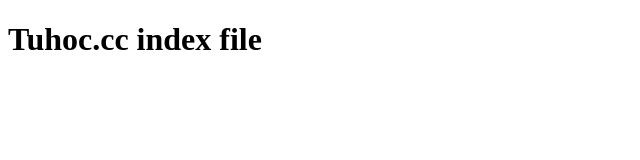
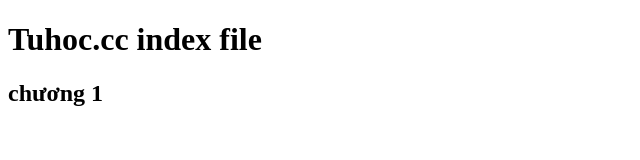
Before and after one commit to 1234oanh256/duan1, a plain HTML site: page index.html in a window 1280 px wide. Shown: the whole page, without its empty margins (0-640 px from the left). Drawn offline with Linux system fonts and the light colour scheme.

Commit message:
sửa đổi lần 1

```diff
--- a/index.html
+++ b/index.html
@@ -7,5 +7,6 @@
   </head>
   <body>
     <h1>Tuhoc.cc index file</h1>
+    <h2>chương 1</h2>
   </body>
 </html>
```
